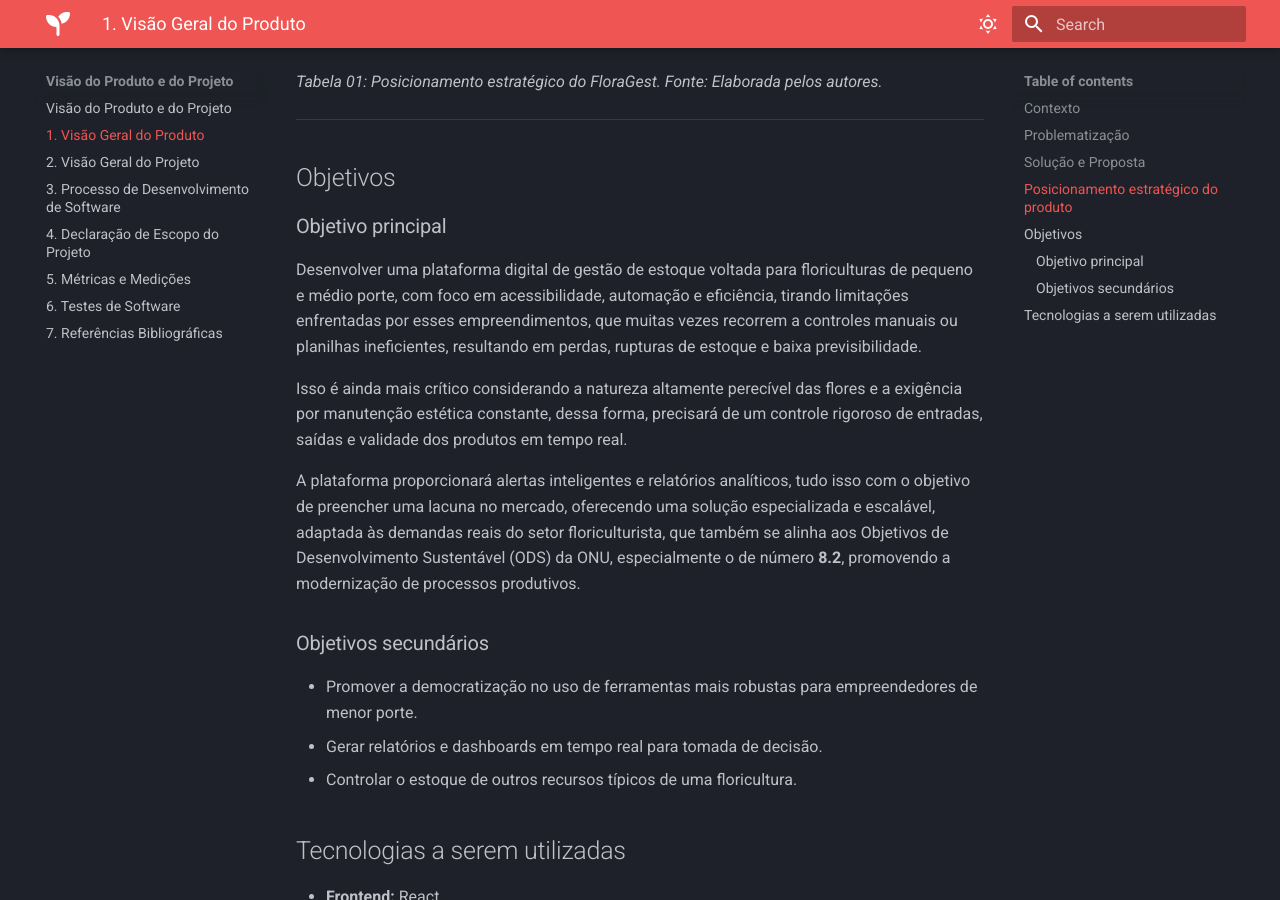
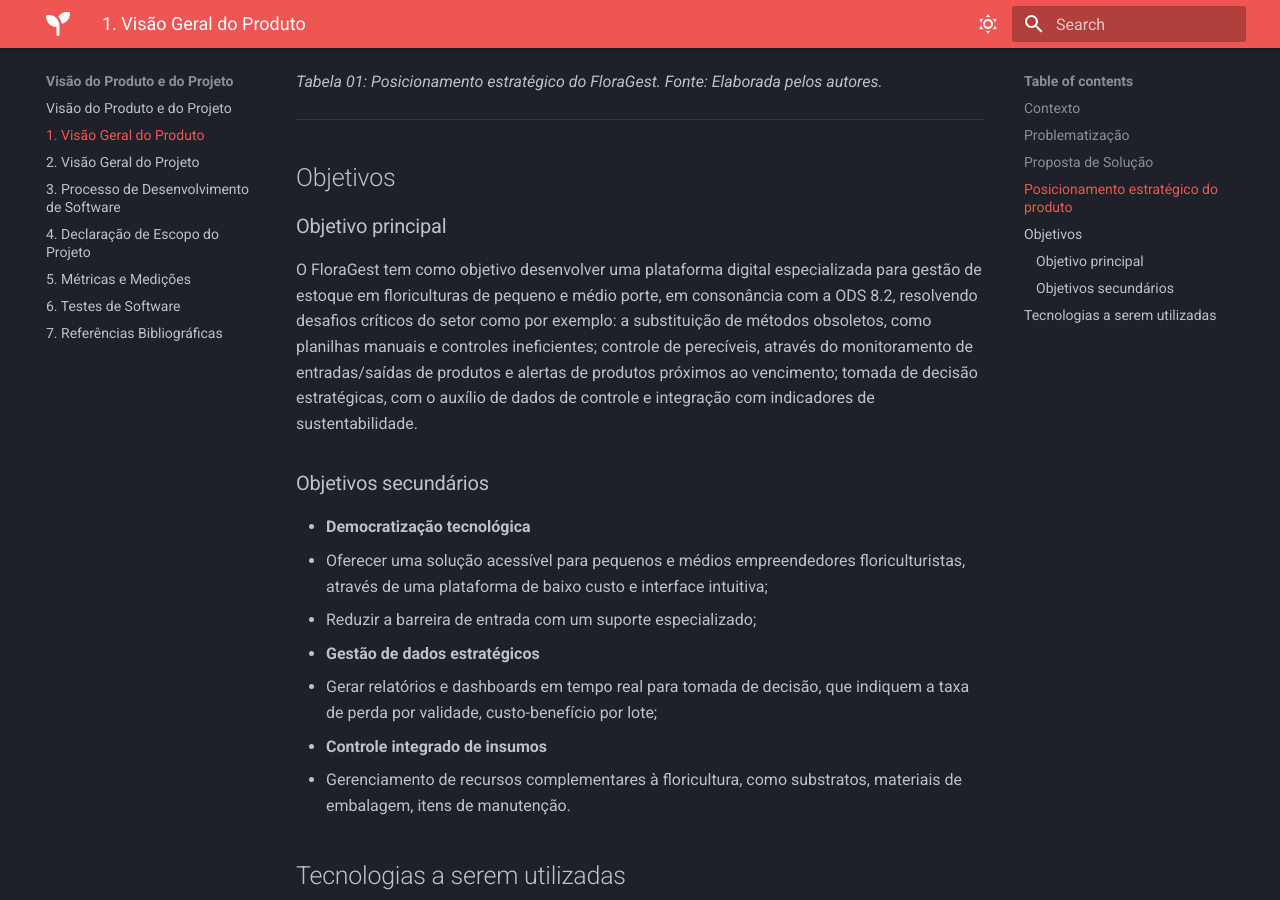
Before and after one commit to FGA0138-MDS-Ajax/2025.1-Jera, an MkDocs documentation site: the page built from docs/visao/01_produto.md, in a window 1280 px wide and 900 px high, scrolled down 2855 px. Built offline with MkDocs 1.6.1 and Material for MkDocs 9.7.7, drawn with Linux system fonts in a browser that asks for light colours; some of the changed text lies outside the part shown.

Commit message:
Update 01_produto.md
Correção e formatação dos textos contidos nos tópicos "Objetivo Principal" e "Objetivos Secundários".

```diff
--- a/docs/visao/01_produto.md
+++ b/docs/visao/01_produto.md
@@ -24,7 +24,7 @@
 As alternativas existentes, além de serem de difícil acesso, não atendem às especificidades de empreendedores no setor, levando-os a depender de métodos manuais de gestão, como planilhas físicas ou sistemas genéricos, que muitas vezes são ineficientes, propensos a erros e limitados, considerando as particularidades do setor.
 
 ---
-## Solução e Proposta
+## Proposta de Solução
 
 A plataforma de gestão de estoque proposta visa atender às necessidades específicas de floriculturas de pequeno e médio porte, oferecendo uma solução tecnológica acessível e especializada. O sistema pretende resolver os principais problemas identificados no setor, combinando funcionalidades essenciais com uma interface intuitiva.
 
@@ -67,17 +67,18 @@
 
 ### Objetivo principal
 
-Desenvolver uma plataforma digital de gestão de estoque voltada para floriculturas de pequeno e médio porte, com foco em acessibilidade, automação e eficiência, tirando limitações enfrentadas por esses empreendimentos, que muitas vezes recorrem a controles manuais ou planilhas ineficientes, resultando em perdas, rupturas de estoque e baixa previsibilidade.
-
-Isso é ainda mais crítico considerando a natureza altamente perecível das flores e a exigência por manutenção estética constante, dessa forma, precisará de um controle rigoroso de entradas, saídas e validade dos produtos em tempo real.
-
-A plataforma proporcionará alertas inteligentes e relatórios analíticos, tudo isso com o objetivo de preencher uma lacuna no mercado, oferecendo uma solução especializada e escalável, adaptada às demandas reais do setor floriculturista, que também se alinha aos Objetivos de Desenvolvimento Sustentável (ODS) da ONU, especialmente o de número **8.2**, promovendo a modernização de processos produtivos.
+O FloraGest tem como objetivo desenvolver uma plataforma digital especializada para gestão de estoque em floriculturas de pequeno e médio porte, em consonância com a ODS 8.2, resolvendo desafios críticos do setor como por exemplo: a substituição de métodos obsoletos, como planilhas manuais e controles ineficientes; controle de perecíveis, através do monitoramento de entradas/saídas de produtos e alertas de produtos próximos ao vencimento; tomada de decisão estratégicas, com o auxílio de dados de controle e integração com indicadores de sustentabilidade.
 
 ### Objetivos secundários
 
-- Promover a democratização no uso de ferramentas mais robustas para empreendedores de menor porte.
-- Gerar relatórios e dashboards em tempo real para tomada de decisão.
-- Controlar o estoque de outros recursos típicos de uma floricultura.
+- **Democratização tecnológica**
+  - Oferecer uma solução acessível para pequenos e médios empreendedores floriculturistas, através de uma plataforma de baixo custo e interface intuitiva;
+  - Reduzir a barreira de entrada com um suporte especializado;
+- **Gestão de dados estratégicos**
+  - Gerar relatórios e dashboards em tempo real para tomada de decisão, que indiquem a taxa de perda por validade, custo-benefício por lote;
+- **Controle integrado de insumos**
+  - Gerenciamento de recursos complementares à floricultura, como substratos, materiais de embalagem, itens de manutenção.
+
 
 ## Tecnologias a serem utilizadas
 
```
